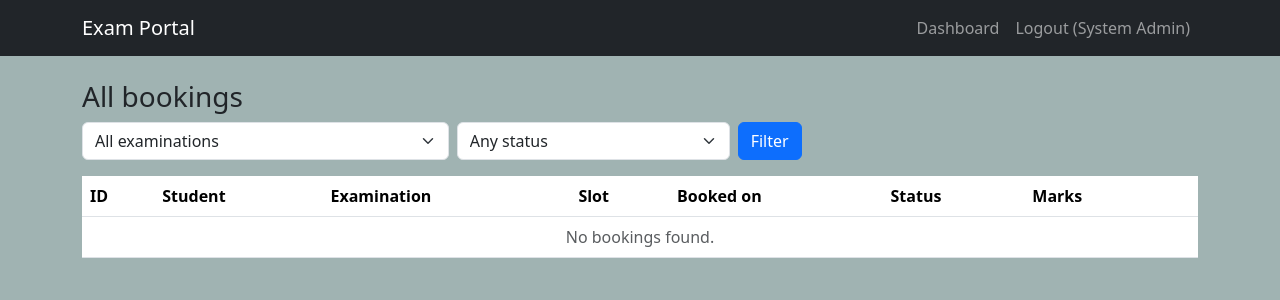
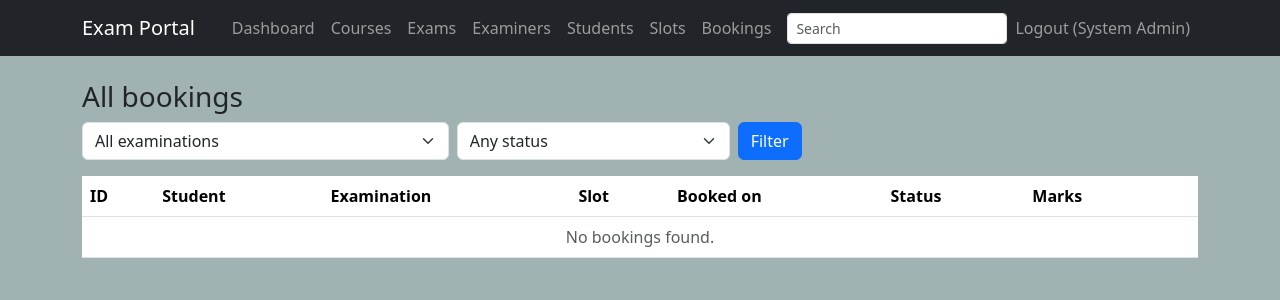
Before and after one commit to swayamtayaliabits/MAD1-Project-Examination-Portal-App-, a Flask app: page /admin/bookings in a window 1280 px wide. Shown: the top 300 px of the page. Run offline with Flask 3, Linux system fonts and the light colour scheme; a user stored in the database is signed in.

Commit message:
Update base.html

```diff
--- a/exam_portal/app/templates/base.html
+++ b/exam_portal/app/templates/base.html
@@ -19,13 +19,24 @@
                 {% if current_user.is_authenticated %}
                     {% if current_user.role == 'admin' %}
                         <li class="nav-item"><a class="nav-link" href="{{ url_for('admin.dashboard') }}">Dashboard</a></li>
-                        {# Day 2: add the core admin links here #}
-                        {# Day 3: add the extra admin links here #}
+<li class="nav-item"><a class="nav-link" href="{{ url_for('admin.courses') }}">Courses</a></li>
+<li class="nav-item"><a class="nav-link" href="{{ url_for('admin.exams') }}">Exams</a></li>
+<li class="nav-item"><a class="nav-link" href="{{ url_for('admin.examiners') }}">Examiners</a></li>
+<li class="nav-item"><a class="nav-link" href="{{ url_for('admin.students') }}">Students</a></li>
+                        <li class="nav-item"><a class="nav-link" href="{{ url_for('admin.slots') }}">Slots</a></li>
+<li class="nav-item"><a class="nav-link" href="{{ url_for('admin.bookings') }}">Bookings</a></li>
+<li class="nav-item">
+    <form class="d-flex ms-lg-2" method="get" action="{{ url_for('admin.search') }}">
+        <input class="form-control form-control-sm" type="search" name="q" placeholder="Search">
+    </form>
+</li>
                     {% elif current_user.role == 'examiner' %}
                         <li class="nav-item"><a class="nav-link" href="{{ url_for('examiner.dashboard') }}">Dashboard</a></li>
                     {% else %}
                         <li class="nav-item"><a class="nav-link" href="{{ url_for('student.dashboard') }}">Dashboard</a></li>
-                        {# Day 4: add the student links here #}
+                         <li class="nav-item"><a class="nav-link" href="{{ url_for('student.exams') }}">Examinations</a></li>
+<li class="nav-item"><a class="nav-link" href="{{ url_for('student.bookings') }}">My Bookings</a></li>
+<li class="nav-item"><a class="nav-link" href="{{ url_for('student.profile') }}">Profile</a></li>
                     {% endif %}
                     <li class="nav-item"><a class="nav-link" href="{{ url_for('auth.logout') }}">Logout ({{ current_user.name }})</a></li>
                 {% else %}
```
